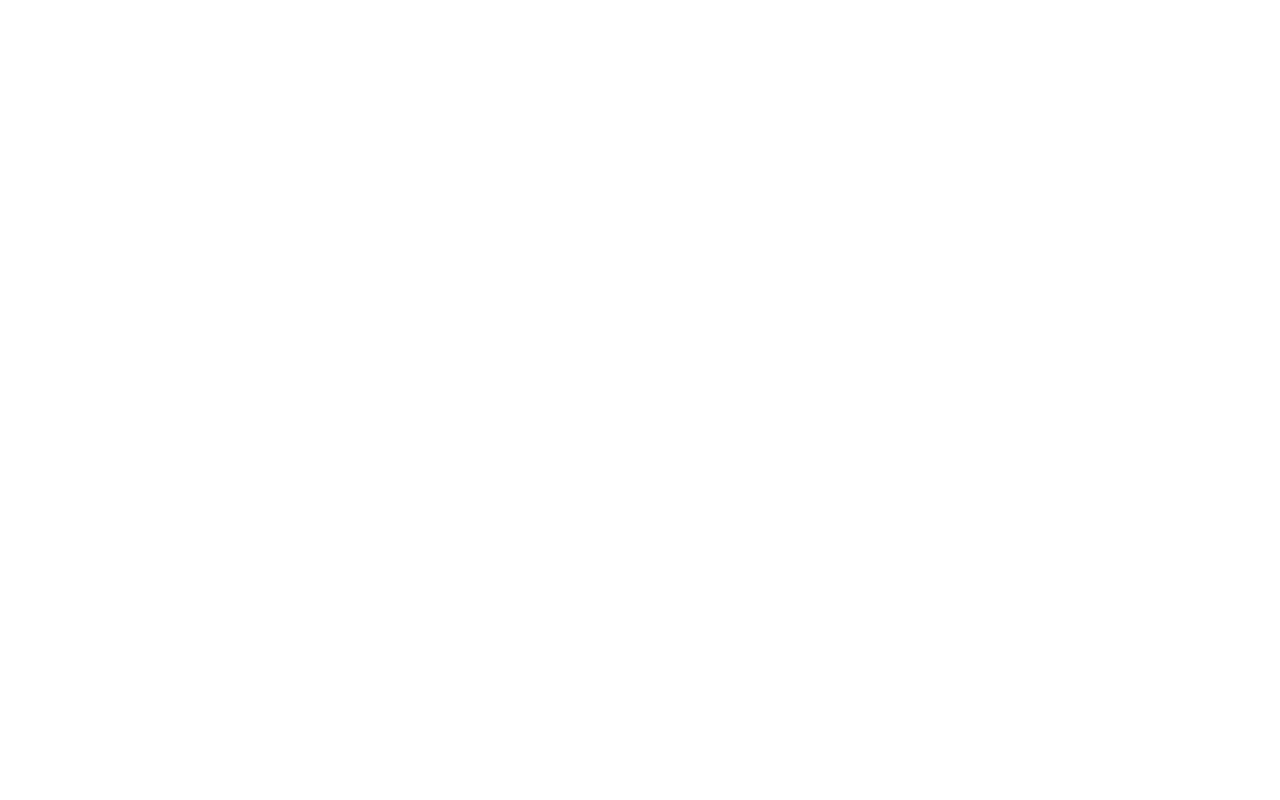
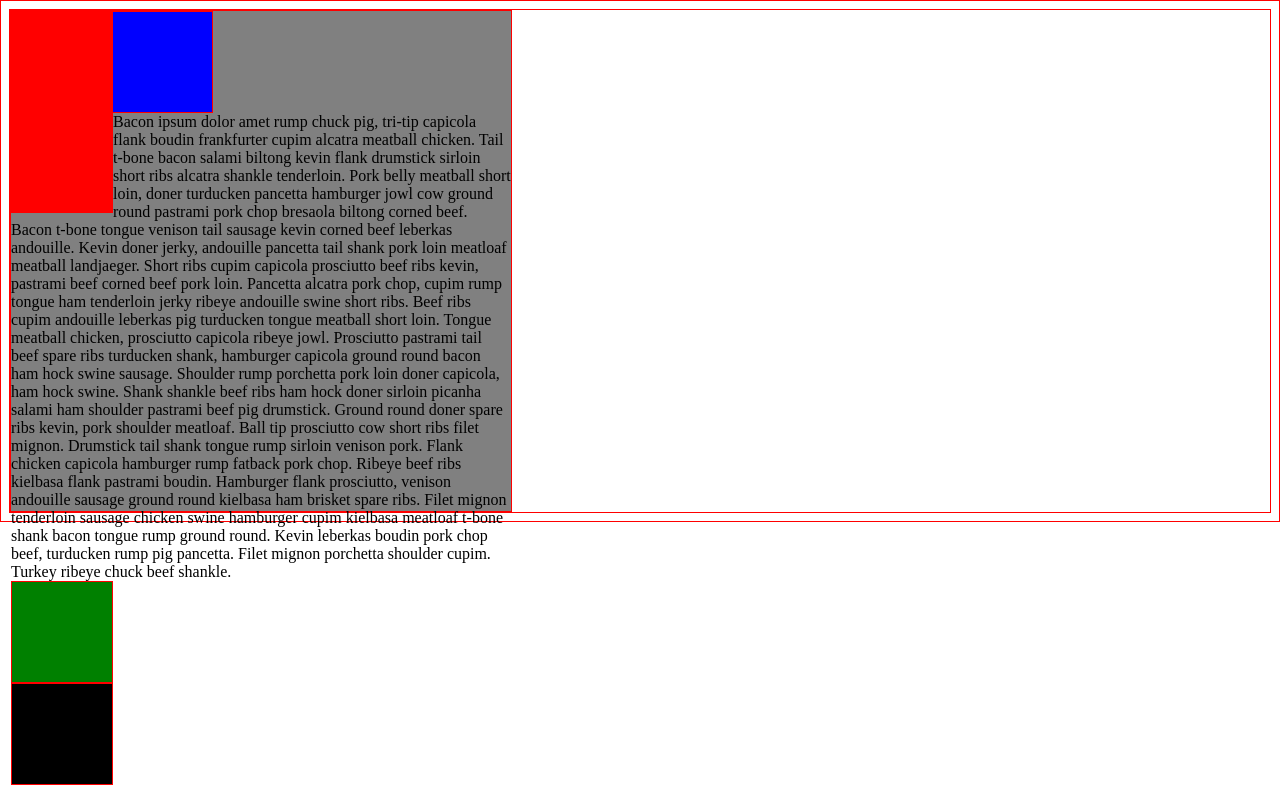
Before and after one commit to christina-regis/css-positioning-christina, a plain HTML site: page index.html in a window 1280 px wide. Drawn offline with Linux system fonts and the light colour scheme.

Commit message:
add some floats

```diff
--- a/CSS/main.css
+++ b/CSS/main.css
@@ -0,0 +1,42 @@
+* {
+ border: 1px solid red !important;
+}
+
+.squares {
+  height: 100px;
+  width:  100px;
+}
+
+.container {
+  height: 500px;
+  width: 500px;
+  background-color: gray;
+}
+
+#square1 {
+  background-color: red;
+  height: 200px;
+  float: left;
+  /*wraps text*/
+ /* display: inline-block;*/
+ /* aligns at the bottom of elements*/
+}
+
+#square2 {
+  background-color: blue;
+  width: 200px;
+ /* saves space to the right of the element*/
+  clear: right;
+ /* display: inline-block;*/
+/*  float: left;
+*/  /*aligns at the top of the element*/
+ /* clear: left;*/
+}
+
+#square3 {
+  background-color: green;
+}
+
+#square4 {
+  background-color: black;
+}
--- a/index.html
+++ b/index.html
@@ -8,6 +8,13 @@
   <div class="container">
     <div class="squares" id="square1"></div>
     <div class="squares" id="square2"></div>
+    Bacon ipsum dolor amet rump chuck pig, tri-tip capicola flank boudin frankfurter cupim alcatra meatball chicken. Tail t-bone bacon salami biltong kevin flank drumstick sirloin short ribs alcatra shankle tenderloin. Pork belly meatball short loin, doner turducken pancetta hamburger jowl cow ground round pastrami pork chop bresaola biltong corned beef. Bacon t-bone tongue venison tail sausage kevin corned beef leberkas andouille. Kevin doner jerky, andouille pancetta tail shank pork loin meatloaf meatball landjaeger. Short ribs cupim capicola prosciutto beef ribs kevin, pastrami beef corned beef pork loin. Pancetta alcatra pork chop, cupim rump tongue ham tenderloin jerky ribeye andouille swine short ribs.
+
+Beef ribs cupim andouille leberkas pig turducken tongue meatball short loin. Tongue meatball chicken, prosciutto capicola ribeye jowl. Prosciutto pastrami tail beef spare ribs turducken shank, hamburger capicola ground round bacon ham hock swine sausage. Shoulder rump porchetta pork loin doner capicola, ham hock swine. Shank shankle beef ribs ham hock doner sirloin picanha salami ham shoulder pastrami beef pig drumstick.
+
+Ground round doner spare ribs kevin, pork shoulder meatloaf. Ball tip prosciutto cow short ribs filet mignon. Drumstick tail shank tongue rump sirloin venison pork. Flank chicken capicola hamburger rump fatback pork chop.
+
+Ribeye beef ribs kielbasa flank pastrami boudin. Hamburger flank prosciutto, venison andouille sausage ground round kielbasa ham brisket spare ribs. Filet mignon tenderloin sausage chicken swine hamburger cupim kielbasa meatloaf t-bone shank bacon tongue rump ground round. Kevin leberkas boudin pork chop beef, turducken rump pig pancetta. Filet mignon porchetta shoulder cupim. Turkey ribeye chuck beef shankle.
     <div class="squares" id="square3"></div>
     <div class="squares" id="square4"></div>
   </div>
```
